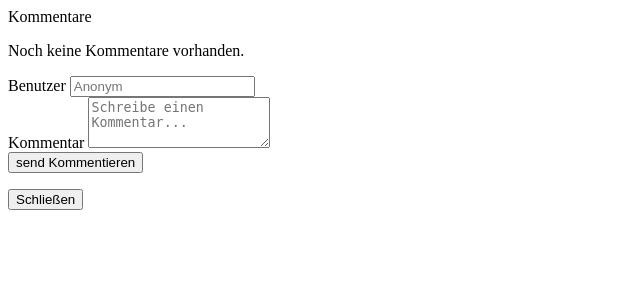
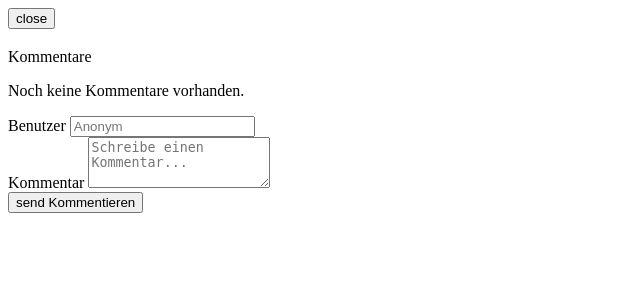
Before and after one commit to bedlinger/DynaNews, a Flask app: template templates/partials/article_detail.html in a window 1280 px wide. Shown: the top 300 px of the page, without its empty margins (0-640 px from the left). Run offline with Flask 3, Linux system fonts and the light colour scheme; the template is opened without the code that fills it, so the values that code supplies are empty.

Commit message:
change close button

```diff
--- a/templates/partials/article_detail.html
+++ b/templates/partials/article_detail.html
@@ -1,4 +1,9 @@
-<div class="modal-box max-h-3/4 min-w-3/4 overflow-y-auto">
+<div class="modal-box max-h-3/4 min-w-3/4 overflow-y-auto relative">
+    <button class="btn btn-sm btn-circle absolute right-2 top-2"
+            onclick="document.getElementById('article-modal').close()">
+        <span class="material-icons">close</span>
+    </button>
+
     <h3 class="font-bold text-2xl">{{ article.title }}</h3>
     <div class="badge badge-outline my-2">{{ article.category }}</div>
 
@@ -33,8 +38,4 @@
             Kommentieren
         </button>
     </form>
-
-    <div class="modal-action">
-        <button class="btn" onclick="document.getElementById('article-modal').close()">Schließen</button>
-    </div>
 </div>
```
